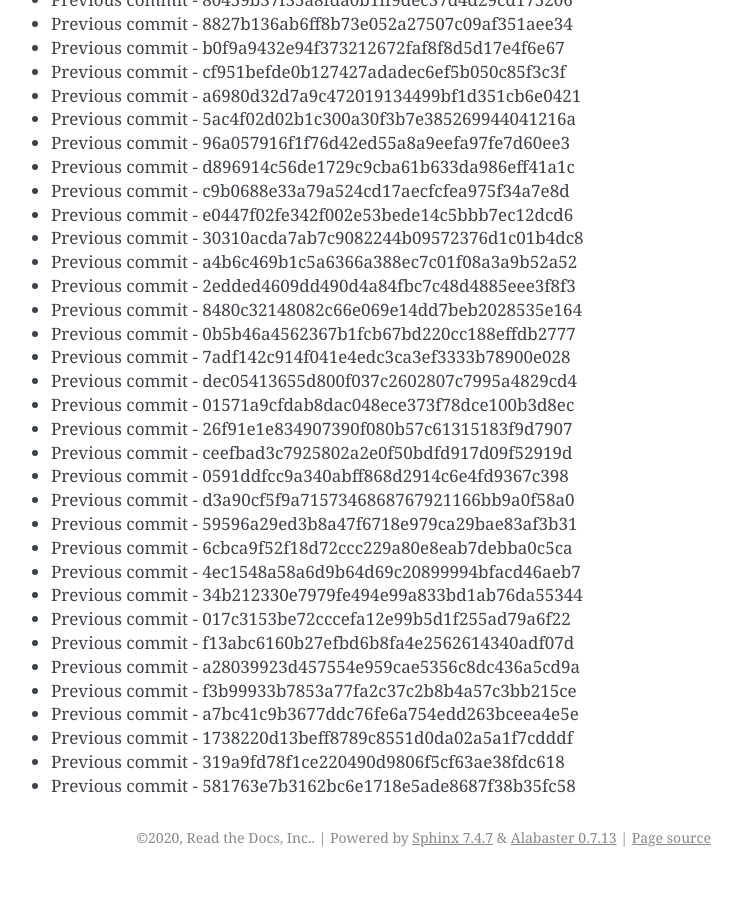
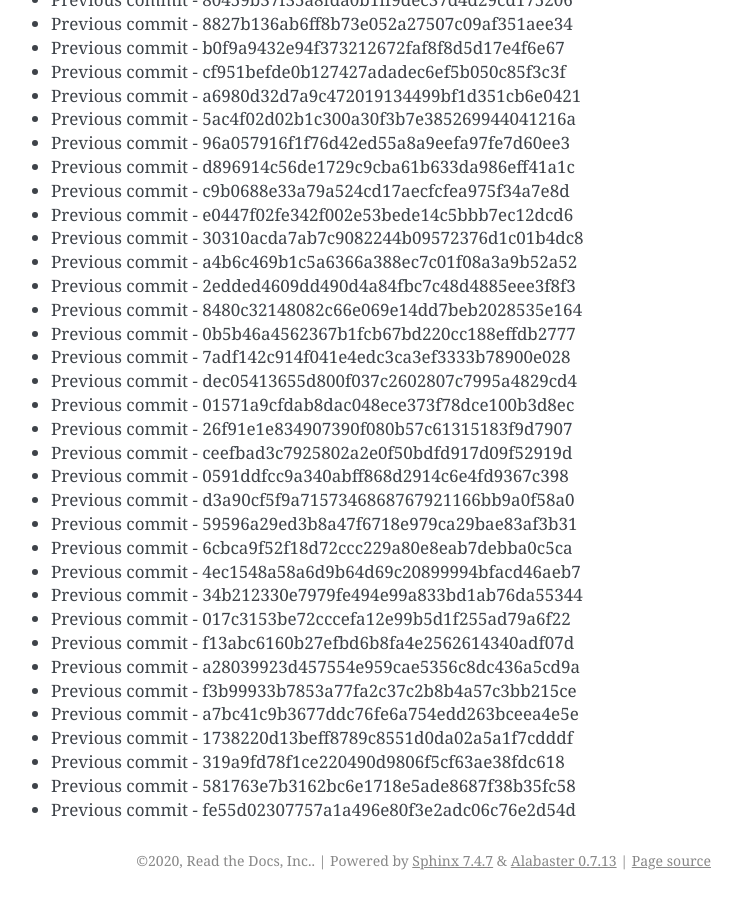
Before and after one commit to readthedocs/rtd-git-stresstest, a Sphinx documentation site: the page built from docs/updates.rst, in a window 1280 px wide and 900 px high, scrolled down 60647 px. Shown: the whole window, without its empty margins (399-1141 px from the left). Built offline with Sphinx 7.4.7, drawn with Linux system fonts in a browser that asks for light colours; before the commit the page ends 61524 px from its top, so only the background shows below that.

Commit message:
Generating commit from previous: fe55d02307757a1a496e80f3e2adc06c76e2d54d

```diff
--- a/docs/updates.rst
+++ b/docs/updates.rst
@@ -2580,3 +2580,4 @@ It can be tested for any performance characteristics.
 * Previous commit - 1738220d13beff8789c8551d0da02a5a1f7cdddf
 * Previous commit - 319a9fd78f1ce220490d9806f5cf63ae38fdc618
 * Previous commit - 581763e7b3162bc6e1718e5ade8687f38b35fc58
+* Previous commit - fe55d02307757a1a496e80f3e2adc06c76e2d54d
```
